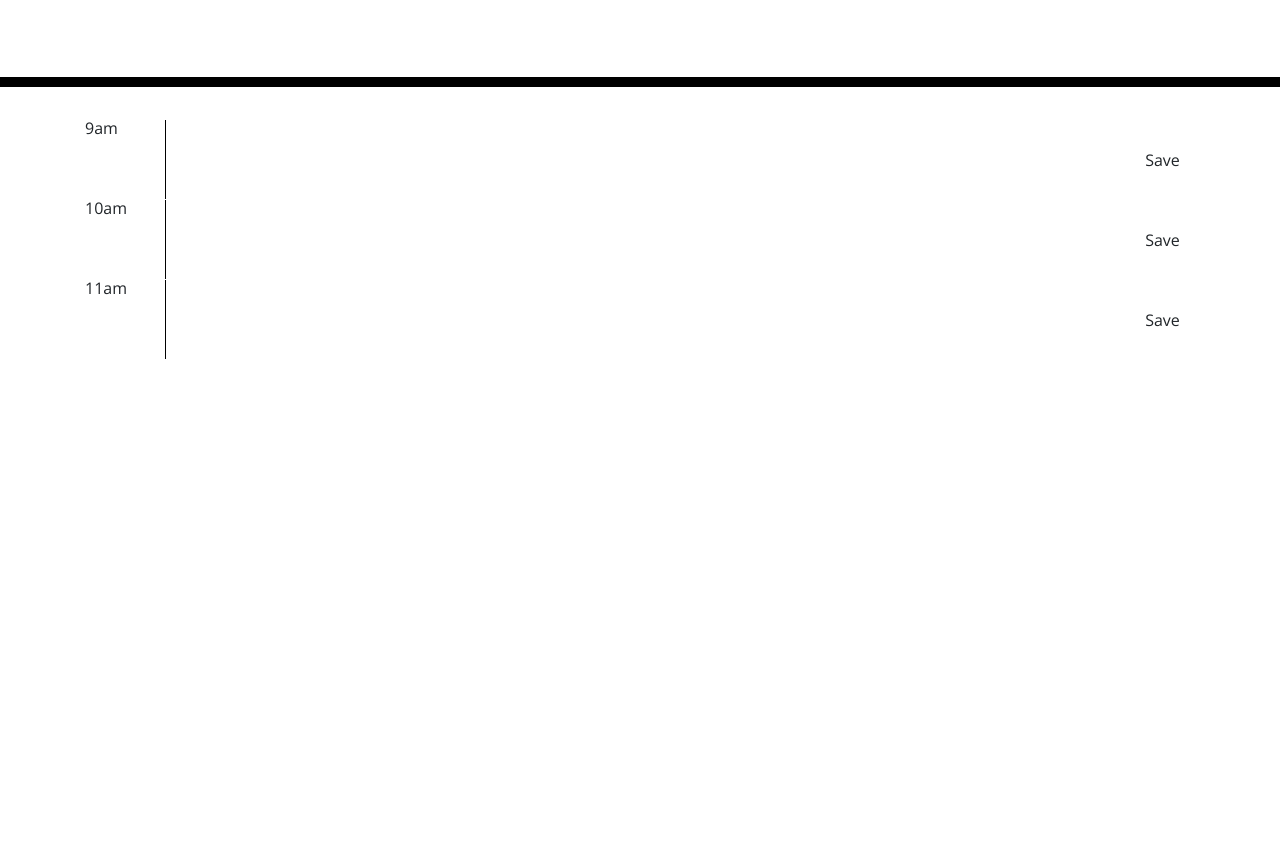
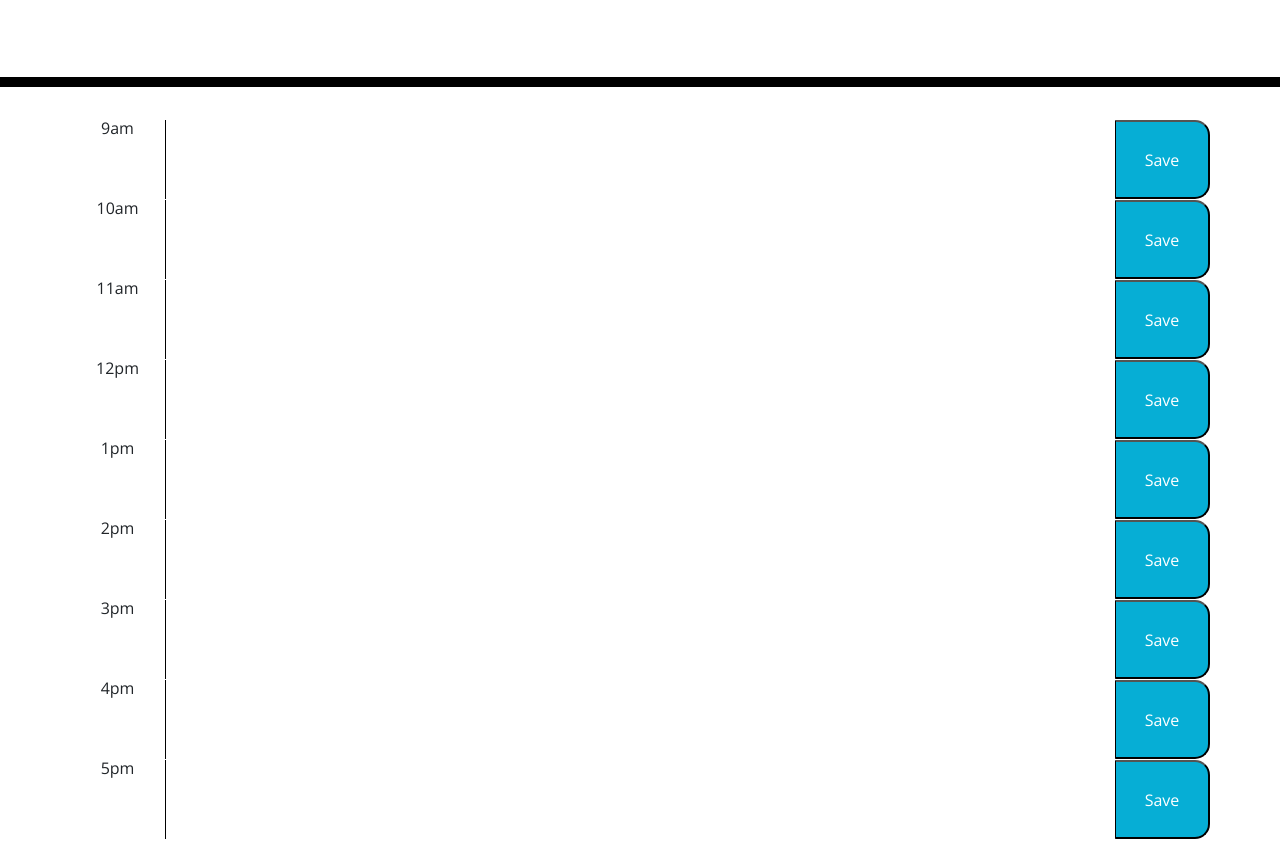
Before and after one commit to marieegilbert/homework5, a plain HTML site: page index2.html in a window 1280 px wide. Shown: the part 181-1040 px from the top of the page. Before the commit the page ends 800 px from the top, so only its background shows below. Drawn offline with nearby package versions, Linux system fonts and the light colour scheme.

Commit message:
cleaned up layout and jquery

```diff
--- a/index2.html
+++ b/index2.html
@@ -23,30 +23,63 @@
   </head>
 
   <body>
+
     <header class="jumbotron">
       <h1 class="display-3">Work Day Scheduler</h1>
       <p class="lead">A simple calendar app for scheduling your work day</p>
       <p id="currentDay" class="lead"></p>
     </header>
+
     <div class="container">
         <!-- Timeblocks go here -->
         <div id="hour-9" class="row">
-                <div class="col-1 time">9am</div>
+                <div class="col-1 time-block">9am</div>
                 <textarea class="description col-10"></textarea>
-                <button class="btn col-1">Save</button>
+                <button class="saveBtn col-1">Save</button>
             </div>
         <div id="hour-10" class="row">
-                <div class="col-1 time">10am</div>
+                <div class="col-1 time-block">10am</div>
                 <textarea class="description col-10"></textarea>
-                <button class="btn col-1">Save</button>
+                <button class="saveBtn col-1">Save</button>
             </div>
         <div id="hour-11" class="row">
-            <div class="col-1 time">11am</div>
+            <div class="col-1 time-block">11am</div>
             <textarea class="description col-10"></textarea>
-            <button class="btn col-1">Save</button>
+            <button class="saveBtn col-1">Save</button>
         </div>
-    </div>
+        <div id="hour-12" class="row">
+            <div class="col-1 time-block">12pm</div>
+            <textarea class="description col-10"></textarea>
+            <button class="saveBtn col-1">Save</button>
+        </div>
+        <div id="hour-1" class="row">
+            <div class="col-1 time-block">1pm</div>
+            <textarea class="description col-10"></textarea>
+            <button class="saveBtn col-1">Save</button>
+        </div>
+        <div id="hour-2" class="row">
+            <div class="col-1 time-block">2pm</div>
+            <textarea class="description col-10"></textarea>
+            <button class="saveBtn col-1">Save</button>
+        </div>
+        <div id="hour-3" class="row">
+            <div class="col-1 time-block">3pm</div>
+            <textarea class="description col-10"></textarea>
+            <button class="saveBtn col-1">Save</button>
+        </div>
+        <div id="hour-4" class="row">
+            <div class="col-1 time-block">4pm</div>
+            <textarea class="description col-10"></textarea>
+            <button class="saveBtn col-1">Save</button>
+        </div>
+        <div id="hour-5" class="row">
+            <div class="col-1 time-block">5pm</div>
+            <textarea class="description col-10"></textarea>
+            <button class="saveBtn col-1">Save</button>
+        </div>
   </div>
+
+    <footer></footer>
 
     <script src="https://code.jquery.com/jquery-3.4.1.min.js"></script>
     <script src="https://cdnjs.cloudflare.com/ajax/libs/moment.js/2.24.0/moment.min.js"></script>
--- a/script.js
+++ b/script.js
@@ -1,5 +1,5 @@
 $(document).ready(function(){
-  $(".btn").click(function(){
+  $(".saveBtn").click(function(){
     console.log($(this).parent());
     var time = $(this).parent().attr("id")
     console.log($(this).siblings(".description").val());
@@ -8,3 +8,7 @@ $(document).ready(function(){
     localStorage.setItem(time, textValue);
   })
 })
+
+var currentHour = 12;
+var array = [1]
+for (var currentHour = i; i < Array.length; i++)
--- a/style.css
+++ b/style.css
@@ -69,3 +69,7 @@ textarea{
   font-size: 20px;
   transition: all .3s ease-in-out;
 }
+
+footer {
+  margin-top: 20px;
+}
```
